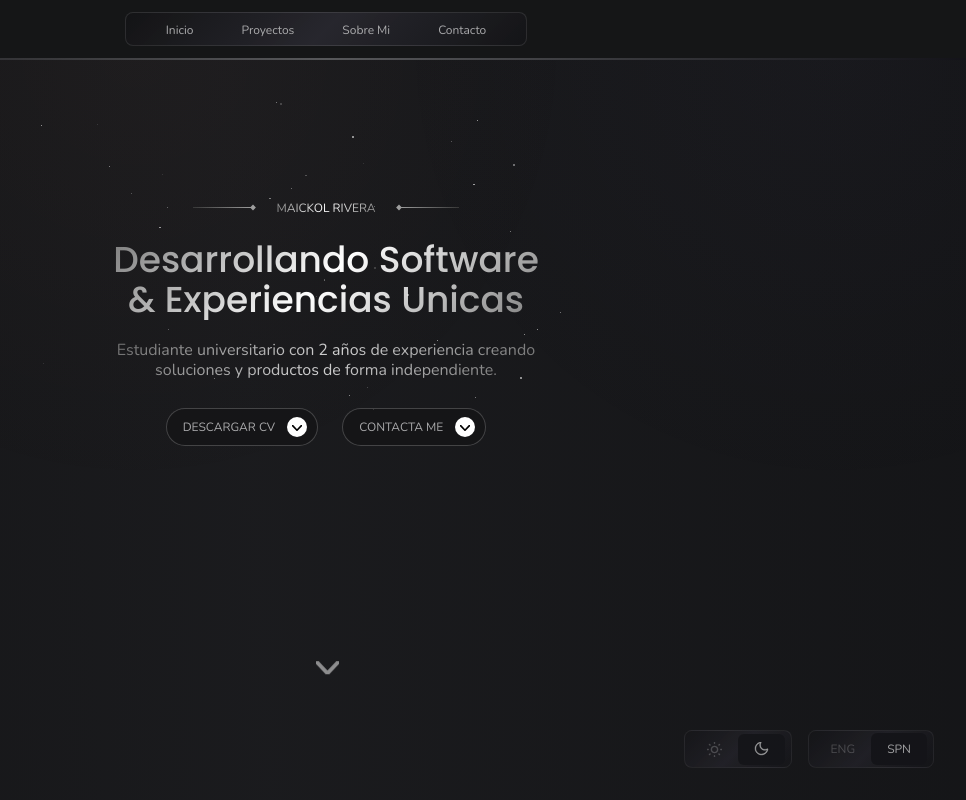
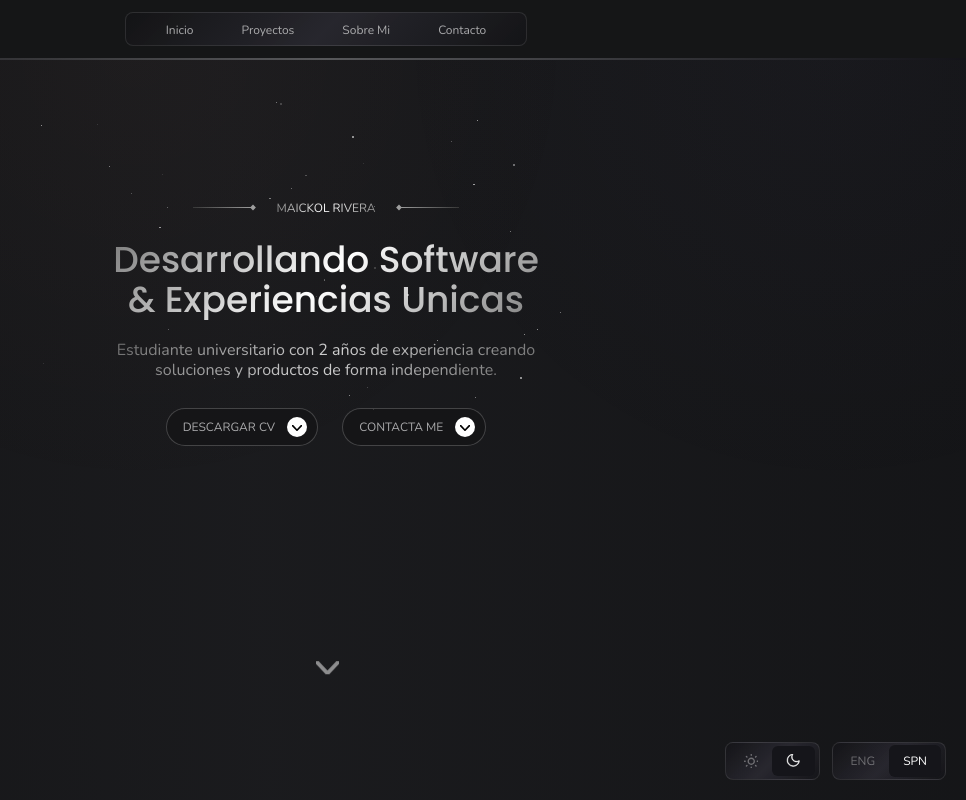
Before and after one commit to m4icol/portfolio, a React (Vite) app: page / in a window 1280 px wide. Shown: the top 800 px of the page, without its empty margins (314-1280 px from the left). Built offline with nearby package versions, Linux system fonts and the light colour scheme.

Commit message:
refactor: fixing layout problems and making theme and lng switchoption change the opacity scrolling

```diff
--- a/src/App.tsx
+++ b/src/App.tsx
@@ -4,7 +4,7 @@ import RadialGradient from "./components/RadialGradient";
 import Moon from "./assets/icons/Moon";
 import Sun from "./assets/icons/Sun";
 import SwitchOption from "./components/SwitchOption";
-import { useState } from "react";
+import { useEffect, useState } from "react";
 import Projects from "./sections/Projects";
 import About from "./sections/About";
 import Contact from "./sections/Contact";
@@ -15,6 +15,17 @@ function App() {
   type Language = "ENG" | "SPN";
   const [theme, setTheme] = useState<Theme>("moon");
   const [language, setLanguage] = useState<Language>("SPN");
+
+  const [isScrolled, setIsScrolled] = useState(false);
+
+  useEffect(() => {
+    const handleScroll = () => {
+      setIsScrolled(window.scrollY > 100);
+    };
+
+    window.addEventListener('scroll', handleScroll);
+    return () => window.removeEventListener('scroll', handleScroll);
+  }, []);
 
   return (
     <div
@@ -45,13 +56,16 @@ function App() {
       <RadialGradient size={"900"} top={"-400"} left={"0"} gradient={"gradient-radial-1 fixed"}></RadialGradient>
       <RadialGradient size={"900"} top={"-400"} left={"700"} gradient={"gradient-radial-2 fixed"}></RadialGradient>
 
-      <div className="fixed hidden z-10 md:flex gap-4 flex-row opacity-60 hover:opacity-100 bottom-8 right-8">
+
+      <div
+        className={`language-mode-toggle z-10 flex gap-3 flex-row fixed bottom-5 right-5 transition-opacity duration-300 hover:opacity-100 ${isScrolled ? 'opacity-50' : 'opacity-100'}`}
+      >
         <SwitchOption
           selectedValue={theme}
           setSelectedValue={setTheme}
           options={[
-            <Sun size={15} color="#FFF" key="sun" />,
-            <Moon size={15} color="#FFF" key="moon" />,
+            <Sun size={14.5} color="#FFF" key="sun" />,
+            <Moon size={14.5} color="#FFF" key="moon" />,
           ]}
           values={["sun", "moon"]}
         />
--- a/src/components/SwitchOption.tsx
+++ b/src/components/SwitchOption.tsx
@@ -20,7 +20,7 @@ type SwitchOptionProps<T> = {
     };
 
     return (
-      <div className="py-0.5 px-1.5 border-1 text-xs items-center flex gradient-menu border-DARK-text/10 rounded-lg">
+      <div className="py-0.5 px-1 border-1 text-xs items-center flex gradient-menu border-DARK-text/10 rounded-lg">
         {options.map((option, index) => {
           const value = values[index];
           const isSelected = value === selectedValue;
@@ -31,8 +31,8 @@ type SwitchOptionProps<T> = {
               key={index}
               onClick={() => handleSelected(value)}
               className={`${
-                isSelected ? "bg-DARK-selected " : " opacity-35"
-              } cursor-pointer px-4 py-2 rounded-md`}
+                isSelected ? "bg-DARK-selected" : " opacity-35"
+              } cursor-pointer px-3.5 py-2 rounded-md`}
             >
               {option}
             </button>
--- a/src/sections/sub_sections/AboutGrid.tsx
+++ b/src/sections/sub_sections/AboutGrid.tsx
@@ -3,7 +3,7 @@ import RadialGradient from "../../components/RadialGradient";
 
 export default function AboutGrid(){
     return(
-        <div className="relative md:w-[56rem] w-full grid mt-8 gap-3
+        <div className="relative lg:w-[56rem] md:px-0 px-2 w-full grid mt-8 gap-3
         grid-cols-2 grid-rows-8
         md:grid-cols-4 md:grid-rows-4
         ">
--- a/src/style.css
+++ b/src/style.css
@@ -85,6 +85,9 @@ html {
   animation: flicker 2s infinite ease-in-out;
 }
 
+.language-mode-toggle:hover {
+  opacity: 1 !important;
+}
 
 .arrow {
   display: block;
```
